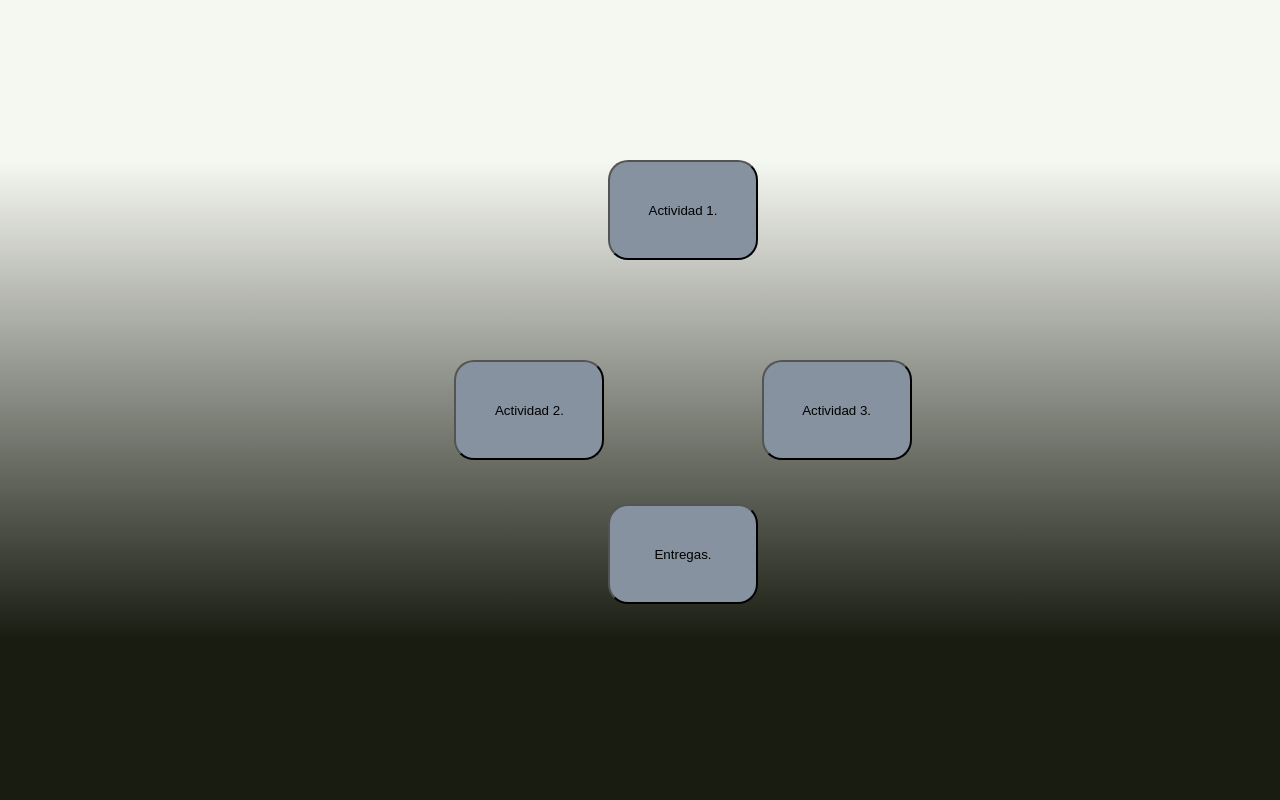
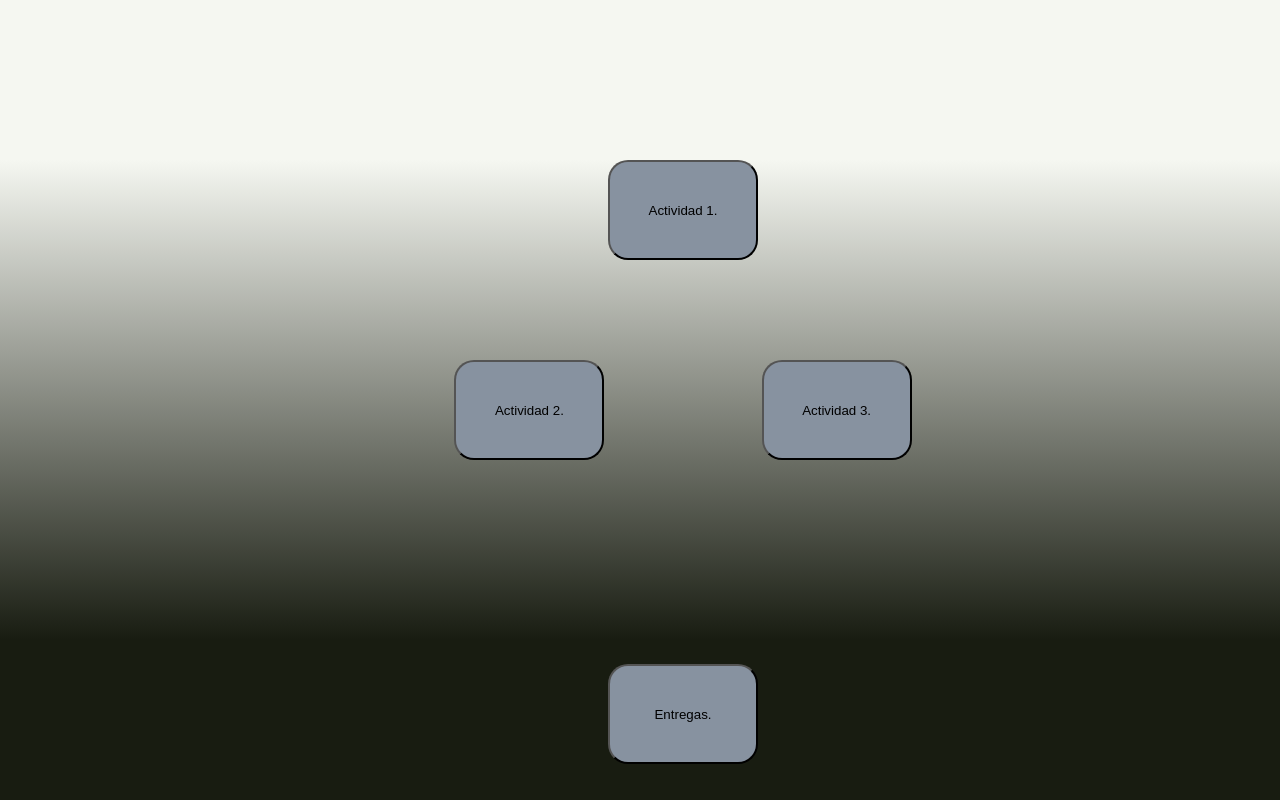
Before and after one commit to SanMartinez1/intervalo, a plain HTML site: page index.html in a window 1280 px wide. Drawn offline with Linux system fonts and the light colour scheme.

Commit message:
Update index.html

```diff
--- a/index.html
+++ b/index.html
@@ -42,7 +42,7 @@ body{
             }
 </script>
 
-<button onclick="e()" style="position: absolute;top: 63%; left: 47.5%; width: 150px; height: 100px; z-index: 10; background: #8792A0; border-radius: 20px; border;"> Entregas. </button>
+<button onclick="e()" style="position: absolute;top: 83%; left: 47.5%; width: 150px; height: 100px; z-index: 10; background: #8792A0; border-radius: 20px; border;"> Entregas. </button>
 </div>
 <script>
     function e() {
```
